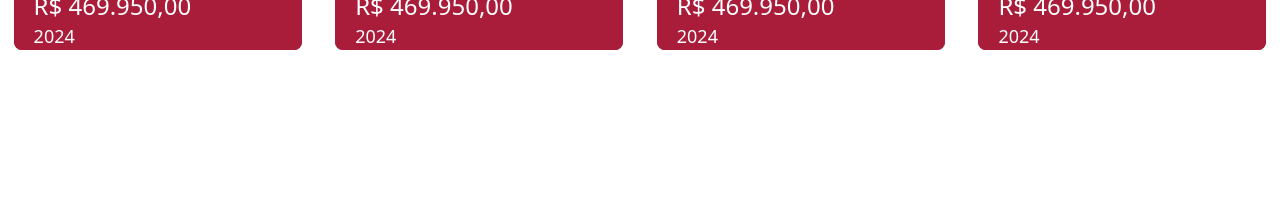
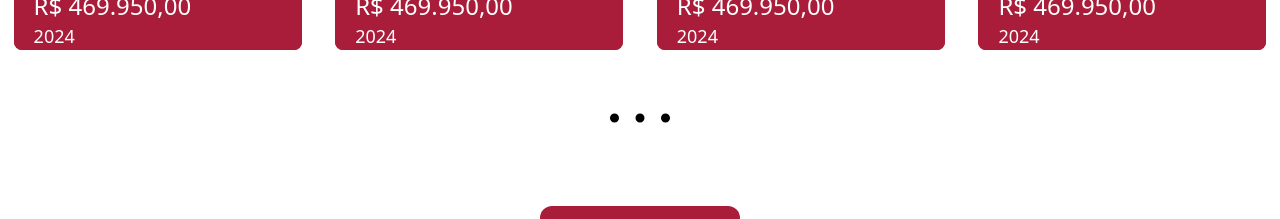
Before and after one commit to weldson01/CARSHOP, a React (Vite) app: page / in a window 1280 px wide. Shown: the part 2554-2773 px from the top of the page. Before the commit the page ends 2604 px from the top, so only its background shows below. Built offline with nearby package versions, Linux system fonts and the light colour scheme.

Commit message:
refact: Catalog car

```diff
--- a/src/components/LinkButton.tsx
+++ b/src/components/LinkButton.tsx
@@ -3,7 +3,7 @@ import { Link } from "react-router-dom"
 
 export const LinkButton = ({ text = "", path = "" }) => {
     return (
-        <Link to={path} className="flex justify-center items-center rounded-xl h-16 min-w-36 bg-primary hover:bg-second text-white text-xl text-center uppercase">
+        <Link to={path} className="flex justify-center items-center rounded-xl h-16 min-w-36 bg-primary hover:bg-second text-white text-xl text-center uppercase pl-3 pr-3">
                 {text}
         </Link>
     )
--- a/src/pages/home/components/CatalogCar.tsx
+++ b/src/pages/home/components/CatalogCar.tsx
@@ -1,6 +1,7 @@
-import { Card } from "../../../components/Card"
+import { LinkButton } from "../../../components/LinkButton"
 import { ListCards } from "../../../components/ListCards"
 import { MockData } from "../../../services/MockData"
+import { Spacing } from "./Spacing"
 
 
 export const CatalogCar = () => {
@@ -15,7 +16,8 @@ export const CatalogCar = () => {
                 Mercedes
             </h3>
             <ListCards list={MockData.carList}/>
-
+            <Spacing/>
+            <LinkButton path="" text="grandes marcas"/>
         </div>
     )
 }
```
